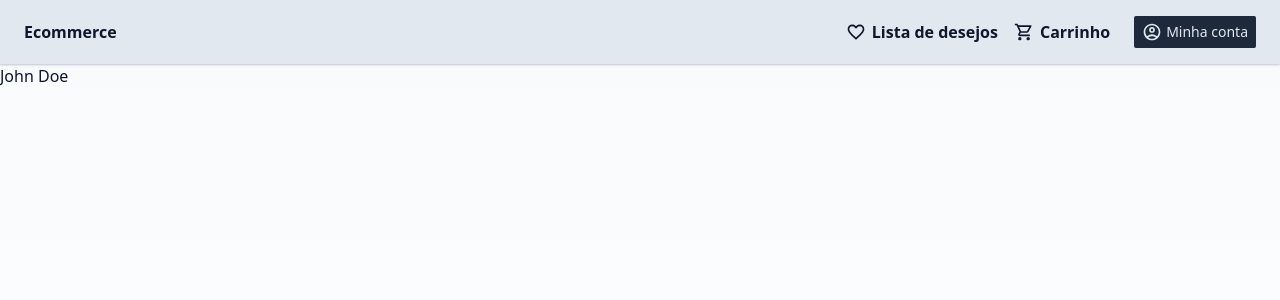
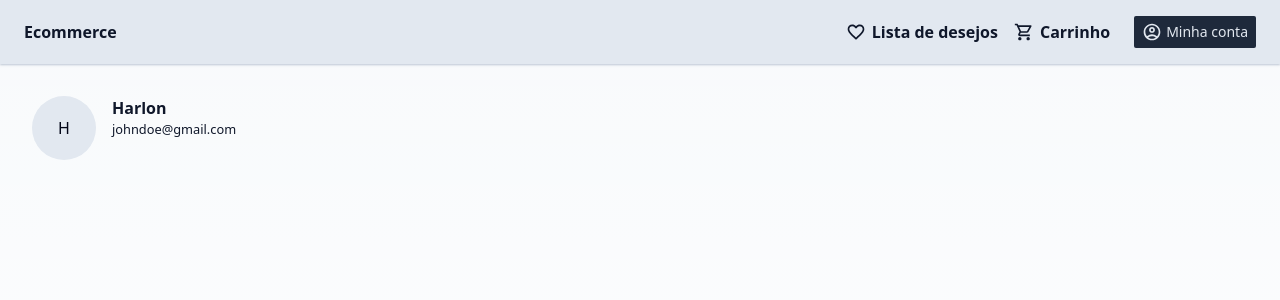
Before and after one commit to PedroLucasNeto/ecommerce-front, a Next.js app: page /users/1 in a window 1280 px wide. Shown: the top 300 px of the page. Built offline with nearby package versions, Linux system fonts and the light colour scheme.

Commit message:
feat: add avatar and user basic info

```diff
--- a/package.json
+++ b/package.json
@@ -9,6 +9,7 @@
     "lint": "next lint"
   },
   "dependencies": {
+    "@radix-ui/react-avatar": "^1.0.3",
     "@types/node": "20.3.0",
     "@types/react": "18.2.12",
     "@types/react-dom": "18.2.5",
--- a/src/pages/api/hello.ts
+++ /dev/null
@@ -1,13 +0,0 @@
-// Next.js API route support: https://nextjs.org/docs/api-routes/introduction
-import type { NextApiRequest, NextApiResponse } from 'next'
-
-type Data = {
-  name: string
-}
-
-export default function handler(
-  req: NextApiRequest,
-  res: NextApiResponse<Data>
-) {
-  res.status(200).json({ name: 'John Doe' })
-}
--- a/src/pages/users/[id].tsx
+++ b/src/pages/users/[id].tsx
@@ -1,10 +1,11 @@
 import React from 'react';
+import * as Avatar from '@radix-ui/react-avatar';
 
 const fakeUser = {
   id: 1,
-  name: 'John Doe',
+  name: 'Harlon',
   email: 'johndoe@gmail.com',
-  photoUrl: '',
+  avatarUrl: '',
   adresses: [
     {
       street: 'Rua da Alegria',
@@ -27,8 +28,24 @@ const fakeUser = {
 
 export default function MyAccount() {
   return (
-    <main>
-      <div>{fakeUser.name}</div>
+    <main className="h-screen p-8">
+      <section className="flex gap-4">
+        <Avatar.Root className="flex h-16 w-16 rounded-full overflow-hidden">
+          <Avatar.Image
+            src={fakeUser.avatarUrl}
+            alt={fakeUser.name}
+            className="h-full w-full"
+          />
+          <Avatar.Fallback className="flex items-center justify-center h-full w-full text-base text-slate-950 bg-slate-200">
+            {fakeUser.name[0]}
+          </Avatar.Fallback>
+        </Avatar.Root>
+
+        <div className="flex flex-col">
+          <strong>{fakeUser.name}</strong>
+          <small>{fakeUser.email}</small>
+        </div>
+      </section>
     </main>
   );
 }
--- a/src/styles/globals.css
+++ b/src/styles/globals.css
@@ -16,6 +16,10 @@
   }
 }
 
+* {
+  -webkit-font-smoothing: antialiased;
+}
+
 body {
   color: rgb(var(--foreground-rgb));
   background: linear-gradient(
```
Also changed, not shown: 1 other file (tests, documents, lock files or other folders).
